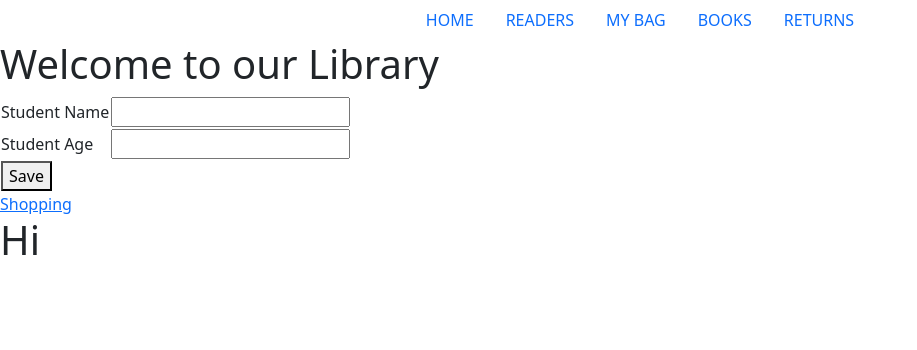
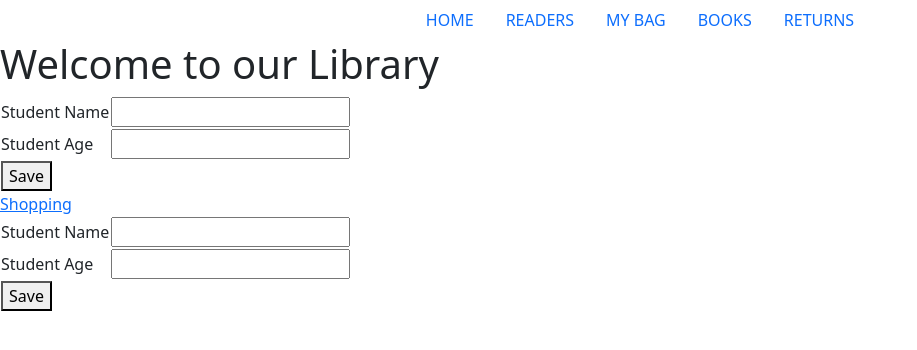
Before and after one commit to LindokuhleYende/Library-Information-Management-System, a Django app: page /readers in a window 1280 px wide. Shown: the part 71-421 px from the top of the page, without its empty margins (0-917 px from the left). Run offline with Django 5.2, Linux system fonts and the light colour scheme.

Commit message:
Update readers.html

```diff
--- a/lims_app/templates/readers.html
+++ b/lims_app/templates/readers.html
@@ -3,7 +3,35 @@
 {% load static %}
 
 {% block main_content %}
-<h1>
-    Hi
-</h1>
+<form method="POST" action="/save">
+    {% csrf_token %}
+    <table>
+        <tbody>
+            <tr>
+                <td>
+                    <label>Student Name</label>
+                </td>
+                <td>
+                    <input type="text" name="student_name">
+                </td>
+            </tr>
+            <tr>
+                <td>
+                    <label>Student Age</label>
+                </td>
+                <td>
+                    <input type="text" name="student_age">
+                </td>
+            </tr>
+            <tr>
+                <td>
+                    <button type="submit">
+                        Save
+                    </button>
+                </td>
+            </tr>
+        </tbody>
+    </table>
+
+</form>
 {% endblock main_content %}
```
